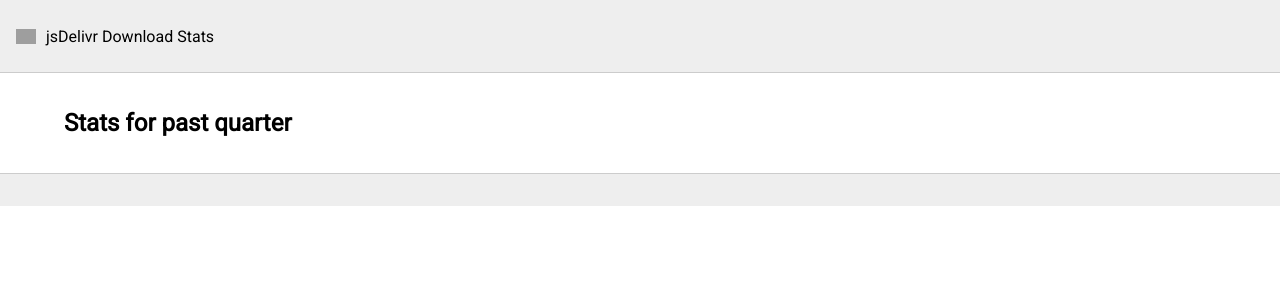
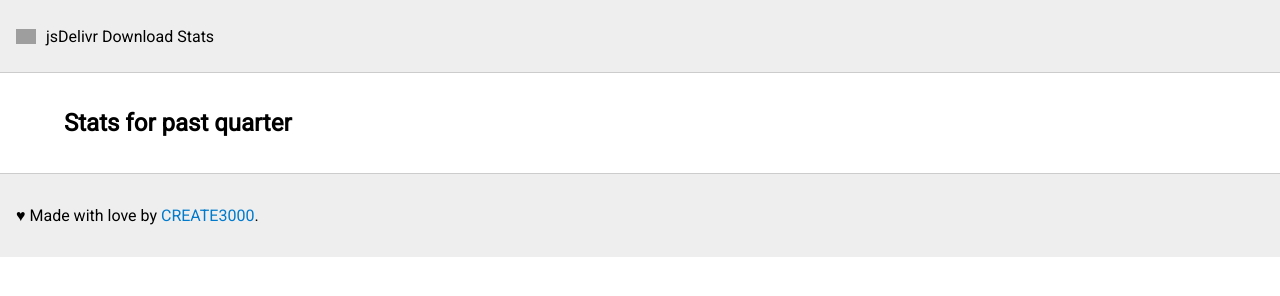
Before and after one commit to create3000/jsdelivr-download-stats, a plain HTML site: page docs/index.html in a window 1280 px wide. Drawn offline with Linux system fonts and the light colour scheme; grey boxes are pictures that could not be loaded.

Commit message:
Updated footer.

```diff
--- a/docs/assets/styles.css
+++ b/docs/assets/styles.css
@@ -24,6 +24,15 @@
   border-top: 1px solid #ccc;
 }
 
+a {
+  color: #007acc;
+  text-decoration: none;
+}
+
+a:hover {
+  border-bottom: 1px solid;
+}
+
 h1 {
   font-size: inherit;
   font-weight: normal;
--- a/docs/index.html
+++ b/docs/index.html
@@ -21,6 +21,8 @@
           update="auto"
           xsrc="path/to/your/X3D/world.x3d"></x3d-canvas>
     </main>
-    <footer></footer>
+    <footer>
+      <p>♥ Made with love by <a href="https://github.com/create3000/" target="_blank">CREATE3000</a>.</p>
+    </footer>
   </body>
 </html>
```
